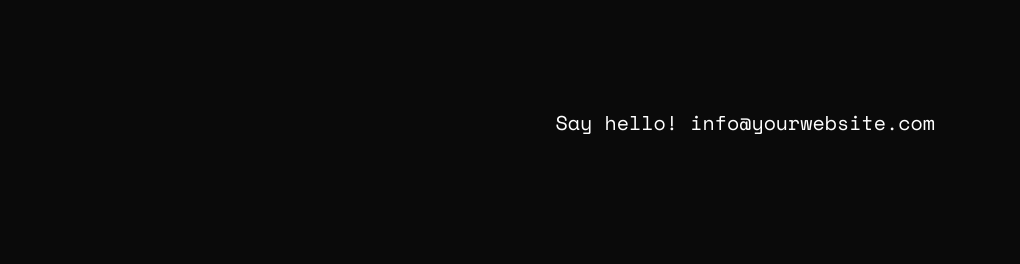
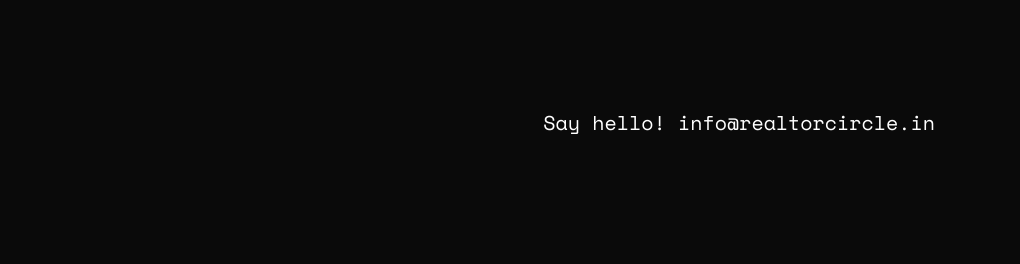
Before and after one commit to mayurdhagiya/realtorcircle, a plain HTML site: page index.html in a window 1280 px wide. Shown: the top 264 px of the page, 260-1280 px from the left. Drawn offline with nearby package versions, Linux system fonts and the light colour scheme.

Commit message:
Update index.html

```diff
--- a/index.html
+++ b/index.html
@@ -33,7 +33,7 @@
                         </div>
                         <div class="col-md-8">
                             <div class="header-right text-right">
-                                <a href="#">Say hello! info@yourwebsite.com</a>
+                                <a href="#">Say hello! info@realtorcircle.in</a>
                             </div>
                         </div>
                     </div>
```
